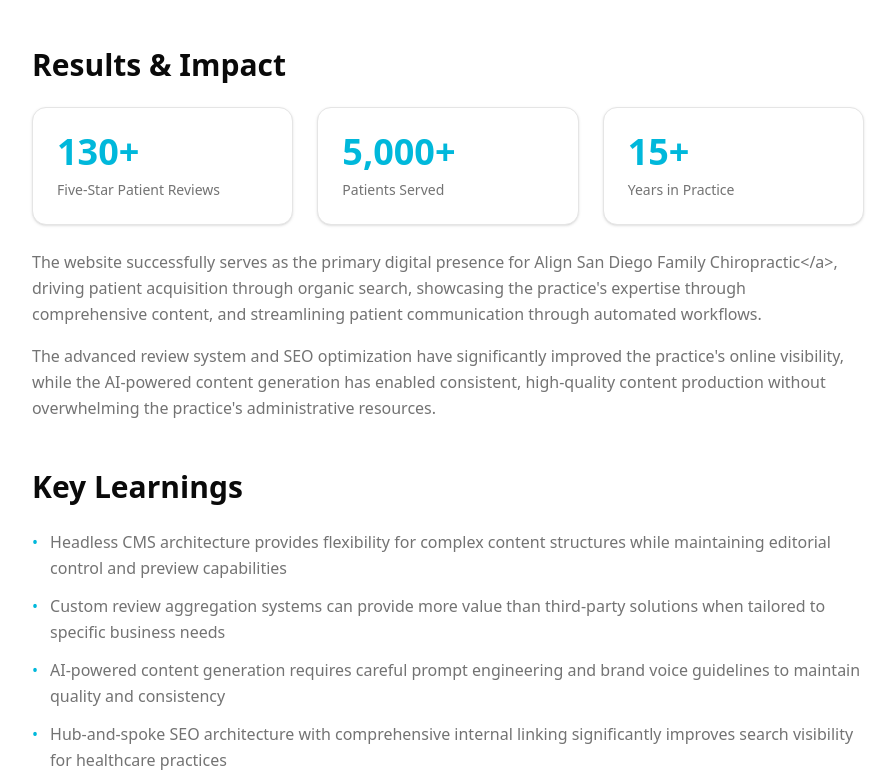
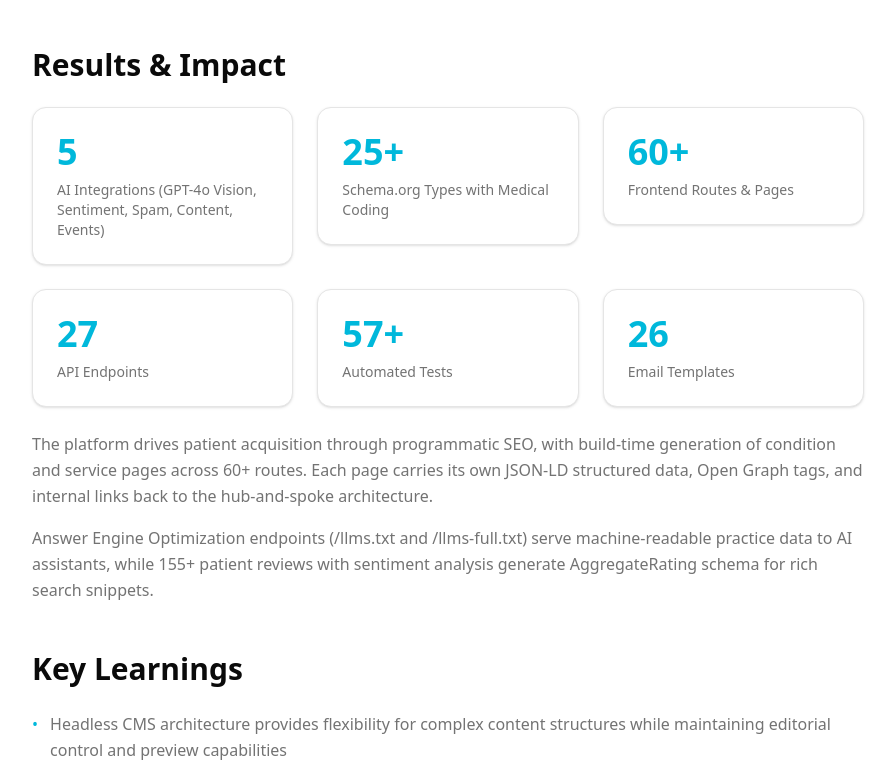
Before and after one commit to arndvs/arndvs, a Next.js app: page /projects/align-san-diego-family-chiropractic in a window 1280 px wide. Shown: the part 3324-4100 px from the top of the page, without its empty margins (192-1087 px from the left). Built offline with nearby package versions, Linux system fonts and the light colour scheme.

Commit message:
content(alignsd): replace client metrics with engineering metrics

```diff
--- a/src/app/projects/align-san-diego-family-chiropractic/page.tsx
+++ b/src/app/projects/align-san-diego-family-chiropractic/page.tsx
@@ -163,14 +163,17 @@ const pageData = {
   results: {
     title: "Results & Impact",
     metrics: [
-      { value: "130+", label: "Five-Star Patient Reviews" },
-      { value: "5,000+", label: "Patients Served" },
-      { value: "15+", label: "Years in Practice" },
+      { value: "5", label: "AI Integrations (GPT-4o Vision, Sentiment, Spam, Content, Events)" },
+      { value: "25+", label: "Schema.org Types with Medical Coding" },
+      { value: "60+", label: "Frontend Routes & Pages" },
+      { value: "27", label: "API Endpoints" },
+      { value: "57+", label: "Automated Tests" },
+      { value: "26", label: "Email Templates" },
     ],
     paragraphs: [
-      "The website successfully serves as the primary digital presence for Align San Diego Family Chiropractic</a>, driving patient acquisition through organic search, showcasing the practice's expertise through comprehensive content, and streamlining patient communication through automated workflows.",
-      "The advanced review system and SEO optimization have significantly improved the practice's online visibility, while the AI-powered content generation has enabled consistent, high-quality content production without overwhelming the practice's administrative resources.",
-        ],
+      "The platform drives patient acquisition through programmatic SEO, with build-time generation of condition and service pages across 60+ routes. Each page carries its own JSON-LD structured data, Open Graph tags, and internal links back to the hub-and-spoke architecture.",
+      "Answer Engine Optimization endpoints (/llms.txt and /llms-full.txt) serve machine-readable practice data to AI assistants, while 155+ patient reviews with sentiment analysis generate AggregateRating schema for rich search snippets.",
+    ],
   },
   learnings: {
     title: "Key Learnings",
@@ -405,7 +408,7 @@ export default function AlignSDWellnessPage() {
             <motion.h2 variants={itemVariants} className="mb-6 text-3xl font-bold">
               {pageData.results.title}
             </motion.h2>
-            <motion.div variants={staggerContainerVariants} className="grid gap-6 md:grid-cols-3">
+            <motion.div variants={staggerContainerVariants} className="grid gap-6 sm:grid-cols-2 lg:grid-cols-3">
               {pageData.results.metrics.map((metric, index) => (
                 <MetricCard key={index} value={metric.value} label={metric.label} />
               ))}
```
